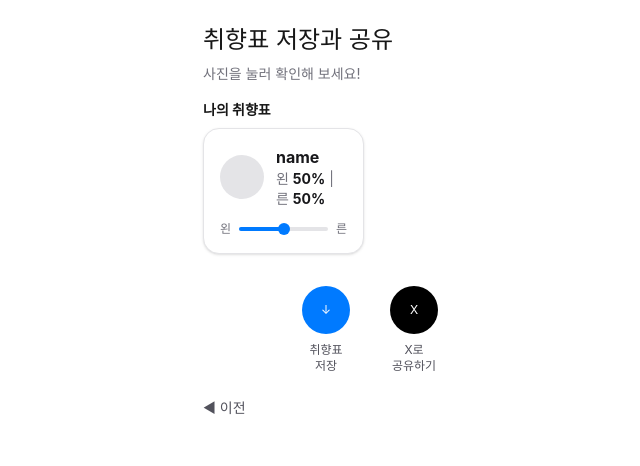
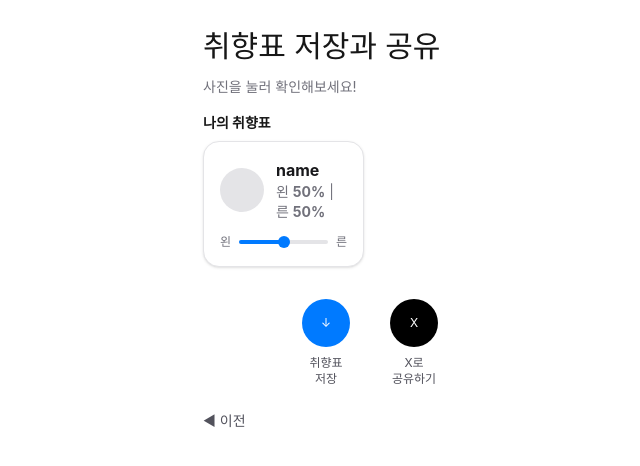
Before and after one commit to Ko-Jeong/MyFavorMaker-FE, a Next.js app: page /export in a window 1280 px wide. Shown: the top 466 px of the page, without its empty margins (270-910 px from the left). Built offline with nearby package versions, Linux system fonts and the light colour scheme; a web font is replaced by a local one.

Commit message:
💄 Design: 페이지 타이틀 스타일 통일 및 카드 비율 텍스트 색상 수정

```diff
--- a/src/app/charts/page.tsx
+++ b/src/app/charts/page.tsx
@@ -40,7 +40,7 @@ export default function ChartsPage() {
           + new
         </button>
       </div>
-      <p className="mt-2 shrink-0 text-[16px] font-semibold leading-[22px] text-[#363636]">
+      <p className="mt-2 text-sm text-zinc-500">
         미리 등록된 취향표를 불러오거나
         <br />새 취향표를 만들 수 있어요
       </p>
--- a/src/app/editor/page.tsx
+++ b/src/app/editor/page.tsx
@@ -122,7 +122,7 @@ export default function EditorPage() {
         <input
           value={chart.title}
           onChange={(e) => setTitle(e.target.value)}
-          className="min-w-0 flex-1 font-title text-2xl outline-none"
+          className="min-w-0 flex-1 font-title text-[30px] outline-none"
         />
         <Link href="/preview">
           <Button>Done!</Button>
--- a/src/app/export/page.tsx
+++ b/src/app/export/page.tsx
@@ -24,8 +24,8 @@ export default function ExportPage() {
 
   return (
     <div className="screen-pad flex flex-1 flex-col">
-      <h1 className="font-title text-2xl">취향표 저장과 공유</h1>
-      <p className="mt-2 text-sm text-zinc-500">사진을 눌러 확인해 보세요!</p>
+      <h1 className="font-title text-[30px]">취향표 저장과 공유</h1>
+      <p className="mt-2 text-sm text-zinc-500">사진을 눌러 확인해보세요!</p>
 
       {/* 캡처 대상 영역 */}
       <div className="mt-4">
--- a/src/app/preview/page.tsx
+++ b/src/app/preview/page.tsx
@@ -14,7 +14,7 @@ export default function PreviewPage() {
 
   return (
     <div className="screen-pad flex flex-1 flex-col">
-      <h1 className="font-title text-2xl">미리보기</h1>
+      <h1 className="font-title text-[30px]">미리보기</h1>
       <p className="mt-2 text-sm text-zinc-500">카드 내용과 순서를 확인해주세요</p>
 
       <div className="mt-6 flex flex-col gap-4">
--- a/src/components/chart/CharacterCard.tsx
+++ b/src/components/chart/CharacterCard.tsx
@@ -1,6 +1,7 @@
 "use client";
 
 import { useRef } from "react";
+import { Camera } from "lucide-react";
 import { type CharacterCard, rightPercent } from "@/types/chart";
 import { useChartStore } from "@/store/useChartStore";
 import PreferenceSlider from "@/components/ui/PreferenceSlider";
@@ -61,7 +62,7 @@ export default function CharacterCardEdit({ card }: { card: CharacterCard }) {
               className="h-full w-full rounded-full object-cover"
             />
           ) : (
-            "📷"
+            <Camera className="h-5 w-5" aria-hidden="true" />
           )}
         </button>
         <input
@@ -90,10 +91,10 @@ export default function CharacterCardEdit({ card }: { card: CharacterCard }) {
               value={card.leftPercent}
               onChange={(e) => setLeftPercent(e.target.value)}
               inputMode="numeric"
-              className="w-8 border-b border-zinc-300 text-center font-bold text-zinc-900 outline-none focus:border-primary"
+              className="w-8 border-b border-zinc-300 text-center font-bold text-zinc-500 outline-none focus:border-primary"
             />
             % | 른{" "}
-            <span className="font-bold text-zinc-900">{rightPercent(card)}%</span>
+            <span className="font-bold text-zinc-500">{rightPercent(card)}%</span>
           </p>
         </div>
       </div>
--- a/src/components/chart/CharacterCardView.tsx
+++ b/src/components/chart/CharacterCardView.tsx
@@ -24,9 +24,9 @@ export default function CharacterCardView({ card }: { card: CharacterCard }) {
           <p className="font-bold text-zinc-900">{card.name}</p>
           {/* 왼/른 퍼센트 텍스트 */}
           <p className="text-sm text-zinc-500">
-            왼 <span className="font-bold text-zinc-900">{card.leftPercent}%</span>{" "}
+            왼 <span className="font-bold text-zinc-500">{card.leftPercent}%</span>{" "}
             | 른{" "}
-            <span className="font-bold text-zinc-900">{rightPercent(card)}%</span>
+            <span className="font-bold text-zinc-500">{rightPercent(card)}%</span>
           </p>
         </div>
       </div>
```
